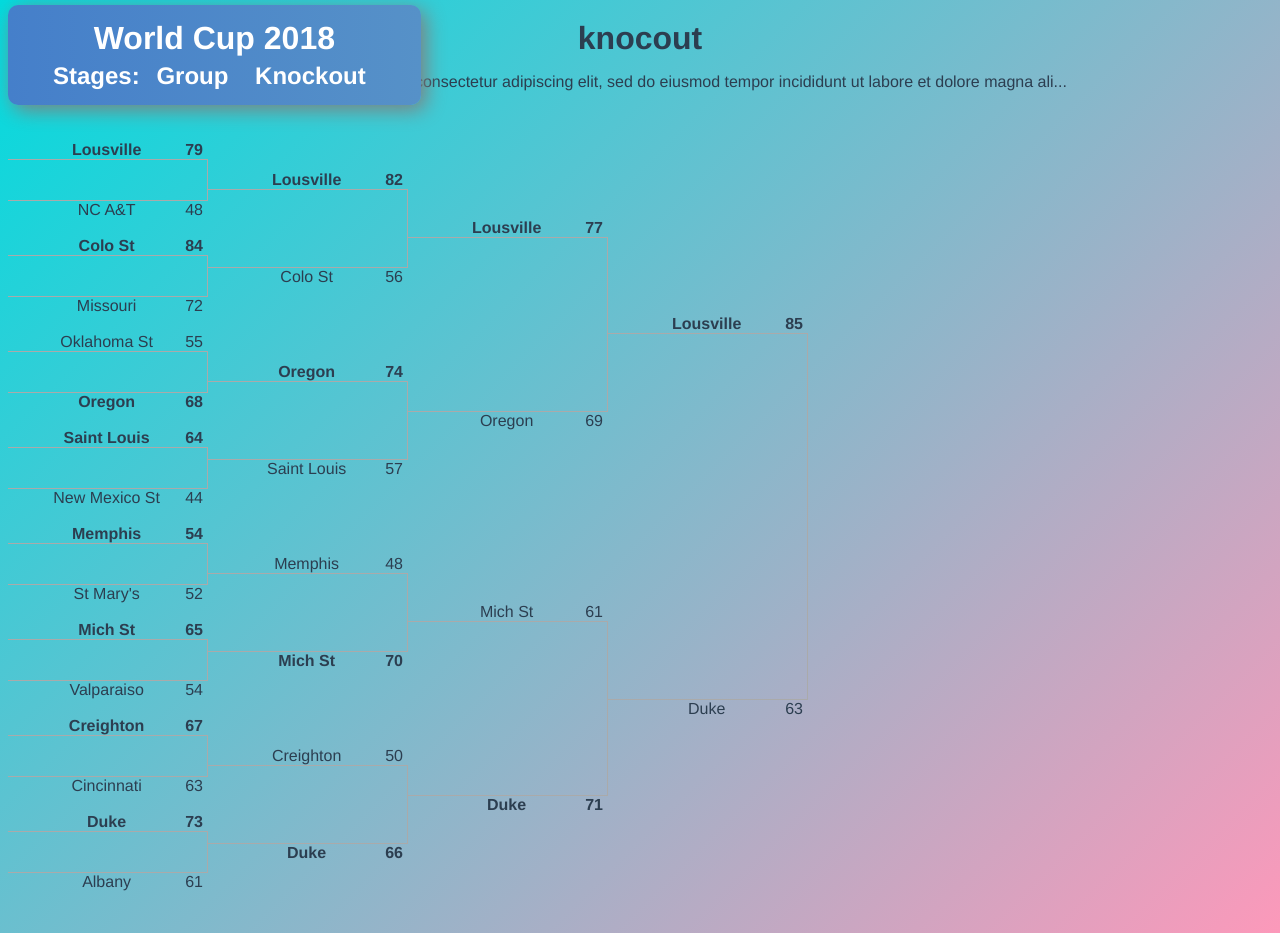
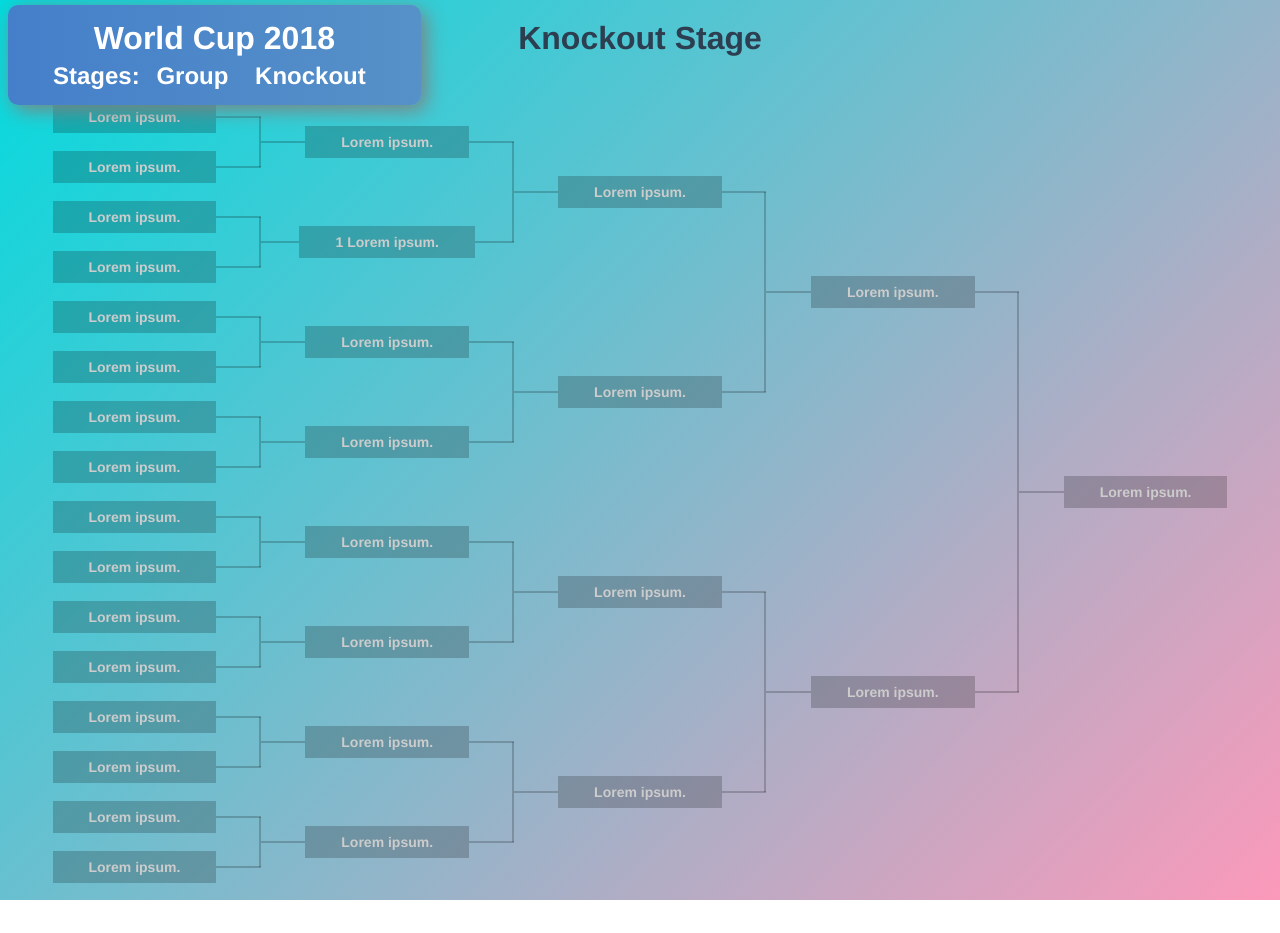
Before and after one commit to bartlomein/World-Cup-2018, a Vue app: page /#/knockout in a window 1280 px wide. After the commit the page ends 900 px from the top, so only its background shows below. Built offline with nearby package versions, Linux system fonts and the light colour scheme; what vue-js-modal would draw is missing.

Commit message:
got a simple setup for the bracket for knockout, needs mad work still

```diff
--- a/src/components/Knockout.vue
+++ b/src/components/Knockout.vue
@@ -1,111 +1,97 @@
 <template>
      <div class="knockout">
-    <h1>knocout</h1>
-    <p>Lorem ipsum dolor sit amet, consectetur adipiscing elit, sed do eiusmod tempor incididunt ut labore et dolore magna ali...</p>
-    <main id="tournament">
-	<ul class="round round-1">
-		<li class="spacer">&nbsp;</li>
+    <h1>Knockout Stage</h1>
 
-		<li class="game game-top winner">Lousville <span>79</span></li>
-		<li class="game game-spacer">&nbsp;</li>
-		<li class="game game-bottom ">NC A&T <span>48</span></li>
+    <div class="tournament">
+  <!-- tournament logo -->
+  <div class="tournament__logo-container tournament__logo-container--right">
+    <strong class="tournament__logo tournament__logo--gold"></strong>
+  </div>
+  <div class="tournament__grid">
+    <!-- tournament__round 1/8 -->
+    <div class="tournament__round tournament__round--first-round">
+      <div class="tournament__match">
+        <a class="tournament__match__team" >Lorem ipsum.</a>
+        <a class="tournament__match__team" >Lorem ipsum.</a>
+      </div>
+      <div class="tournament__match">
+        <a class="tournament__match__team" >Lorem ipsum.</a>
+        <a class="tournament__match__team" >Lorem ipsum.</a>
+      </div>
+      <div class="tournament__match">
+        <a class="tournament__match__team" >Lorem ipsum.</a>
+        <a class="tournament__match__team" >Lorem ipsum.</a>
+      </div>
+      <div class="tournament__match">
+        <a class="tournament__match__team" >Lorem ipsum.</a>
+        <a class="tournament__match__team" >Lorem ipsum.</a>
+      </div>
+      <div class="tournament__match">
+        <a class="tournament__match__team" >Lorem ipsum.</a>
+        <a class="tournament__match__team" >Lorem ipsum.</a>
+      </div>
+      <div class="tournament__match">
+        <a class="tournament__match__team" >Lorem ipsum.</a>
+        <a class="tournament__match__team" >Lorem ipsum.</a>
+      </div>
+      <div class="tournament__match">
+        <a class="tournament__match__team" >Lorem ipsum.</a>
+        <a class="tournament__match__team" >Lorem ipsum.</a>
+      </div>
+      <div class="tournament__match">
+        <a class="tournament__match__team" >Lorem ipsum.</a>
+        <a class="tournament__match__team" >Lorem ipsum.</a>
+      </div>
+    </div>
 
-		<li class="spacer">&nbsp;</li>
+    <div class="tournament__round tournament__round--first-round">
+      <div class="tournament__match tournament__match">
+        <a class="tournament__match__team" >Lorem ipsum.</a>
+        <a class="tournament__match__team" >1 Lorem ipsum.</a>
+      </div>
+      <div class="tournament__match">
+        <a class="tournament__match__team" >Lorem ipsum.</a>
+        <a class="tournament__match__team" >Lorem ipsum.</a>
+      </div>
+      <div class="tournament__match">
+        <a class="tournament__match__team" >Lorem ipsum.</a>
+        <a class="tournament__match__team" >Lorem ipsum.</a>
+      </div>
+      <div class="tournament__match">
+        <a class="tournament__match__team" >Lorem ipsum.</a>
+        <a class="tournament__match__team" >Lorem ipsum.</a>
+      </div>
+    </div>
 
-		<li class="game game-top winner">Colo St <span>84</span></li>
-		<li class="game game-spacer">&nbsp;</li>
-		<li class="game game-bottom ">Missouri <span>72</span></li>
+    <!-- tournament__round 1/2 -->
+    <div class="tournament__round">
+      <div class="tournament__match">
+        <a class="tournament__match__team" >Lorem ipsum.</a>
+        <a class="tournament__match__team" >Lorem ipsum.</a>
+      </div>
+      <div class="tournament__match">
+        <a class="tournament__match__team" >Lorem ipsum.</a>
+        <a class="tournament__match__team" >Lorem ipsum.</a>
+      </div>
+    </div>
 
-		<li class="spacer">&nbsp;</li>
+    <!-- tournament__round final -->
+    <div class="tournament__round tournament__round--final">
+      <div class="tournament__match">
+        <a class="tournament__match__team" >Lorem ipsum.</a>
+        <a class="tournament__match__team" >Lorem ipsum.</a>
+      </div>
+    </div>
 
-		<li class="game game-top ">Oklahoma St <span>55</span></li>
-		<li class="game game-spacer">&nbsp;</li>
-		<li class="game game-bottom winner">Oregon <span>68</span></li>
+    <!-- tournament__round winner -->
+    <div class="tournament__round tournament__round--winner">
+      <div class="tournament__match">
+        <a class="tournament__match__team" >Lorem ipsum.</a>
+      </div>
+    </div>
+  </div>
 
-		<li class="spacer">&nbsp;</li>
-
-		<li class="game game-top winner">Saint Louis <span>64</span></li>
-		<li class="game game-spacer">&nbsp;</li>
-		<li class="game game-bottom ">New Mexico St <span>44</span></li>
-
-		<li class="spacer">&nbsp;</li>
-
-		<li class="game game-top winner">Memphis <span>54</span></li>
-		<li class="game game-spacer">&nbsp;</li>
-		<li class="game game-bottom ">St Mary's <span>52</span></li>
-
-		<li class="spacer">&nbsp;</li>
-
-		<li class="game game-top winner">Mich St <span>65</span></li>
-		<li class="game game-spacer">&nbsp;</li>
-		<li class="game game-bottom ">Valparaiso <span>54</span></li>
-
-		<li class="spacer">&nbsp;</li>
-
-		<li class="game game-top winner">Creighton <span>67</span></li>
-		<li class="game game-spacer">&nbsp;</li>
-		<li class="game game-bottom ">Cincinnati <span>63</span></li>
-
-		<li class="spacer">&nbsp;</li>
-
-		<li class="game game-top winner">Duke <span>73</span></li>
-		<li class="game game-spacer">&nbsp;</li>
-		<li class="game game-bottom ">Albany <span>61</span></li>
-
-		<li class="spacer">&nbsp;</li>
-	</ul>
-	<ul class="round round-2">
-		<li class="spacer">&nbsp;</li>
-
-		<li class="game game-top winner">Lousville <span>82</span></li>
-		<li class="game game-spacer">&nbsp;</li>
-		<li class="game game-bottom ">Colo St <span>56</span></li>
-
-		<li class="spacer">&nbsp;</li>
-
-		<li class="game game-top winner">Oregon <span>74</span></li>
-		<li class="game game-spacer">&nbsp;</li>
-		<li class="game game-bottom ">Saint Louis <span>57</span></li>
-
-		<li class="spacer">&nbsp;</li>
-
-		<li class="game game-top ">Memphis <span>48</span></li>
-		<li class="game game-spacer">&nbsp;</li>
-		<li class="game game-bottom winner">Mich St <span>70</span></li>
-
-		<li class="spacer">&nbsp;</li>
-
-		<li class="game game-top ">Creighton <span>50</span></li>
-		<li class="game game-spacer">&nbsp;</li>
-		<li class="game game-bottom winner">Duke <span>66</span></li>
-
-		<li class="spacer">&nbsp;</li>
-	</ul>
-	<ul class="round round-3">
-		<li class="spacer">&nbsp;</li>
-
-		<li class="game game-top winner">Lousville <span>77</span></li>
-		<li class="game game-spacer">&nbsp;</li>
-		<li class="game game-bottom ">Oregon <span>69</span></li>
-
-		<li class="spacer">&nbsp;</li>
-
-		<li class="game game-top ">Mich St <span>61</span></li>
-		<li class="game game-spacer">&nbsp;</li>
-		<li class="game game-bottom winner">Duke <span>71</span></li>
-
-		<li class="spacer">&nbsp;</li>
-	</ul>
-	<ul class="round round-4">
-		<li class="spacer">&nbsp;</li>
-
-		<li class="game game-top winner">Lousville <span>85</span></li>
-		<li class="game game-spacer">&nbsp;</li>
-		<li class="game game-bottom ">Duke <span>63</span></li>
-
-		<li class="spacer">&nbsp;</li>
-	</ul>
-</main>
+</div>
   </div>
 </template>
 
@@ -124,61 +110,115 @@
     display: inline;
      height:100vh;
 }
+
+.bracket{
+    margin-top:80px;
+}
+body {
+  background: #383738;
+}
+.tournament {
+  position: relative;
+  min-height: 300px;
+  padding: 30px 0 0;
+}
+.tournament__grid {
+  font-size: 0;
+  line-height: 0;
+  display: flex;
+  align-items: stretch;
+  min-height: 400px;
+}
+.tournament__round {
+  position: relative;
+  flex: 1 0;
+  overflow: hidden;
+  display: flex;
+  flex-direction: column;
+}
+.tournament__match {
+  position: relative;
+  overflow: hidden;
+  display: flex;
+  flex-direction: column;
+  flex: 1 0;
+  align-items: center;
+  min-height: 100px;
+}
+.tournament__match:first-child {
+  margin: 0 !important;
+}
+.tournament__round--first-round .tournament__match {
+  padding-left: 0;
+}
+.tournament__round--winner .tournament__match {
+  padding-right: 0;
+  height: 32px;
+}
+.tournament__match:after {
+  content: '';
+  position: absolute;
+  right: 0;
+  width: 2px;
+  background: rgba(0, 0, 0, .2);
+  top: 25%;
+  bottom: 25%;
+}
+.tournament__round--winner .tournament__match:after, .tournament__round--end-point .tournament__match:after {
+  display: none;
+}
+.tournament__match__team {
+  font-size: 14px;
+  font-weight: bold;
+  transition: color 0.3s ease;
+  color: #ccc;
+  text-decoration: none;
+  box-sizing: border-box;
+  background: rgba(0, 0, 0, .2);
+  display: block;
+  position: relative;
+  width: auto;
+  height: 32px;
+  line-height: 32px;
+  padding: 0 36px 0 36px;
+  margin: auto;
+}
+.tournament__match__team:focus, .tournament__match__team:hover {
+  color: #fff;
+}
+.tournament__match__team:before, .tournament__match__team:after {
+  content: '';
+  position: absolute;
+  top: 50%;
+  width: 999px;
+  height: 2px;
+  margin-top: -1px;
+  background: rgba(0, 0, 0, .2);
+}
+.tournament__match__team:after {
+  left: 100%;
+}
+.tournament__round:last-child .tournament__match__team:after, .tournament__round--end-point .tournament__match__team:after {
+  display: none;
+}
+.tournament__match__team:before {
+  right: 100%;
+}
+.tournament__round:first-child .tournament__match__team:before {
+  display: none;
+}
+.tournament__match__team.tournament__match__team--no-prev-round:before {
+  display: none;
+}
+.vhidden {
+  visibility: hidden;
+}
+
+
 /*
  *  Flex Layout Specifics
 */
-main{
-  display:flex;
-  flex-direction:row;
-}
-.round{
-  display:flex;
-  flex-direction:column;
-  justify-content:center;
-  width:200px;
-  list-style:none;
-  padding:0;
-}
-  .round .spacer{ flex-grow:1; }
-  .round .spacer:first-child,
-  .round .spacer:last-child{ flex-grow:.5; }
 
-  .round .game-spacer{
-    flex-grow:1;
-  }
-
-/*
- *  General Styles
-*/
-body{
-  font-family:sans-serif;
-  font-size:small;
-  padding:10px;
-  line-height:1.4em;
-}
-
-li.game{
-  padding-left:20px;
-}
-
-  li.game.winner{
-    font-weight:bold;
-  }
-  li.game span{
-    float:right;
-    margin-right:5px;
-  }
-
-  li.game-top{ border-bottom:1px solid #aaa; }
-
-  li.game-spacer{
-    border-right:1px solid #aaa;
-    min-height:40px;
-  }
-
-  li.game-bottom{
-    border-top:1px solid #aaa;
-  }
 
 
 
```
